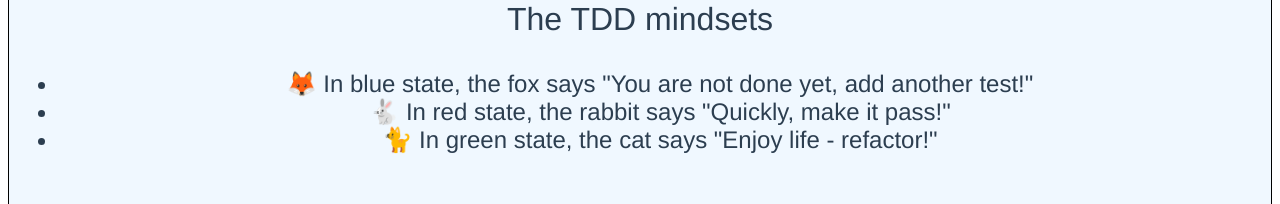
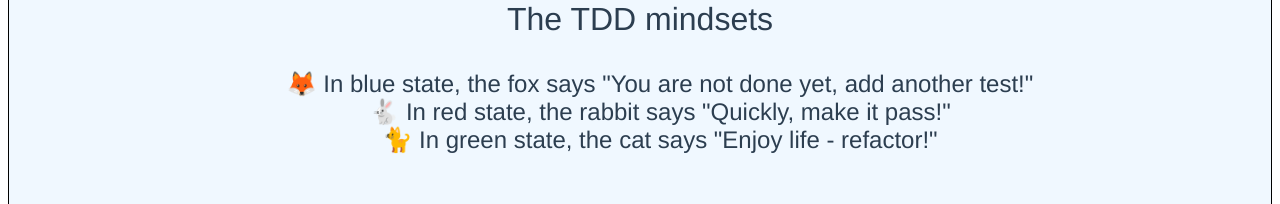
Before and after one commit to ProAgileAB/TDDStats, a Vue app: page / in a window 1280 px wide. Shown: the part 206-410 px from the top of the page. Built offline with nearby package versions, Linux system fonts and the light colour scheme.

Commit message:
Remove dots on list elements

```diff
--- a/src/components/Splash.vue
+++ b/src/components/Splash.vue
@@ -32,6 +32,9 @@ export default {
 </script>
 
 <style>
+ul  {
+  list-style: none
+}
 li {
   font-size: x-large;
 }
```
